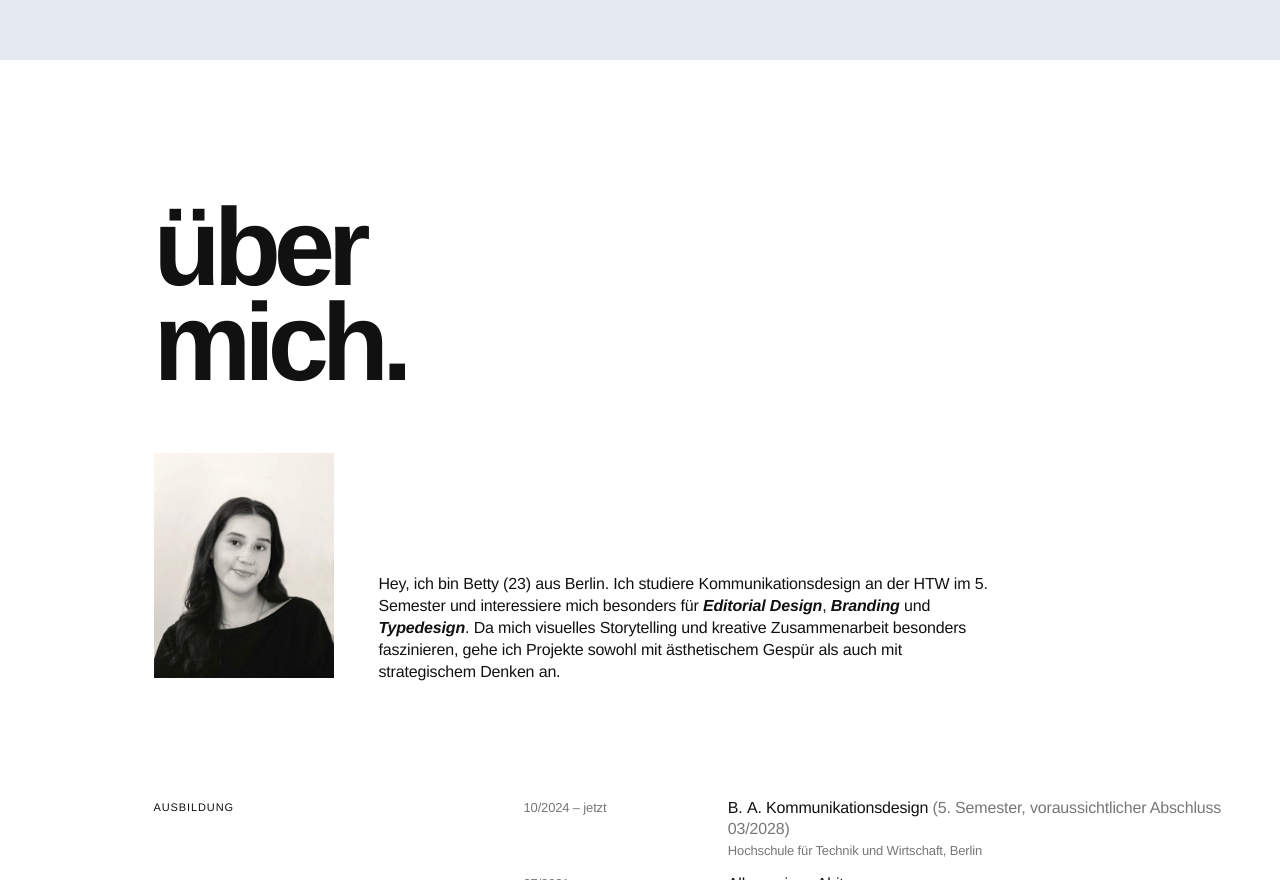
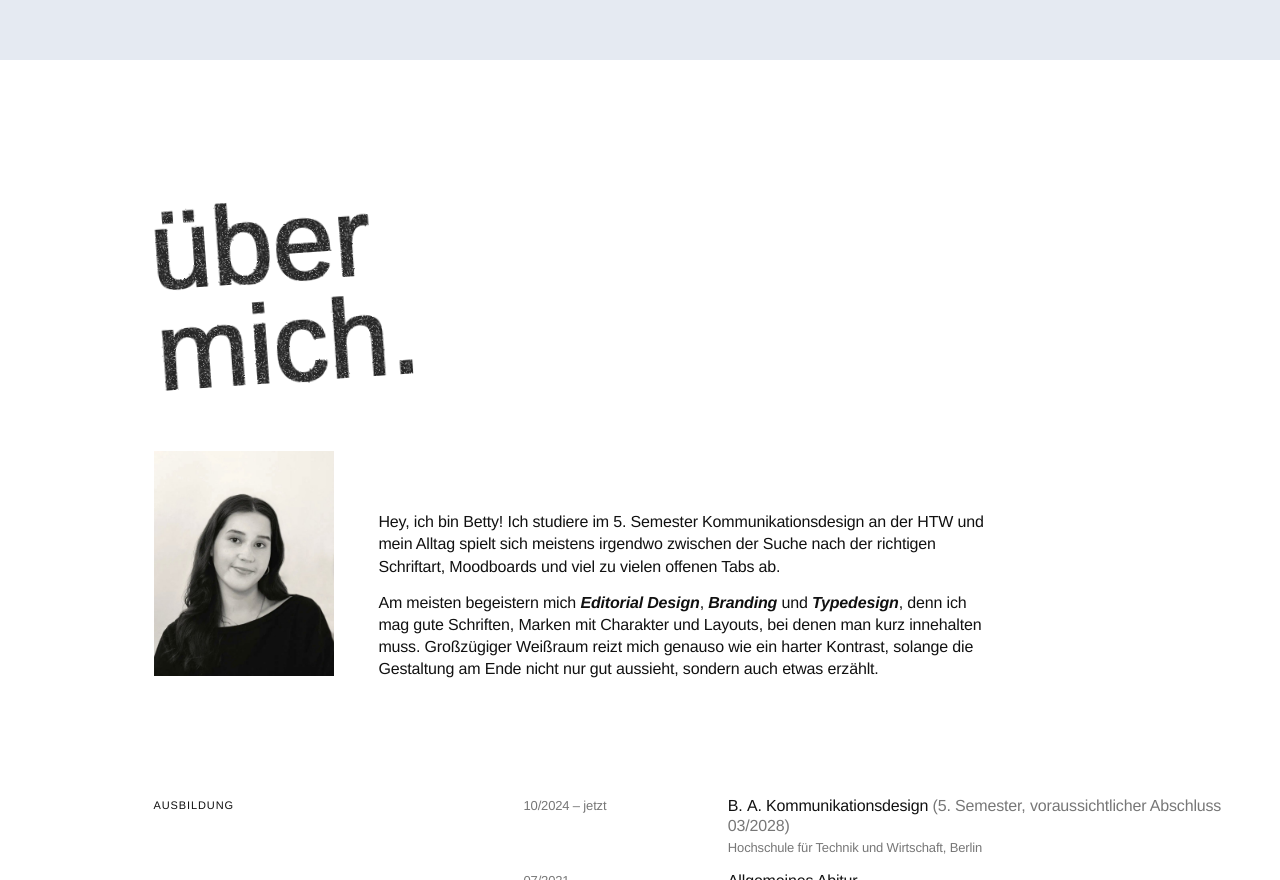
Before and after one commit to bettydopke/website-, a plain HTML site: page assets/index.html in a window 1280 px wide. Shown: the part 740-1620 px from the top of the page. Drawn offline with Linux system fonts and the light colour scheme; files whose address does not match are found by name; a web font is replaced by a local one.

Commit message:
Add files via upload

```diff
--- a/assets/index.html
+++ b/assets/index.html
@@ -66,6 +66,16 @@
       font-weight: 700;
       font-display: swap;
       src: url("assets/fonts/ibm-plex-sans-latin-700-italic.woff2") format("woff2");
+    }
+
+    /* Handschrift für die Titel: Nothing You Could Do von Kimberly Geswein (SIL Open Font License, siehe assets/fonts/OFL-nothing-you-could-do.txt) */
+
+    @font-face {
+      font-family: "Nothing You Could Do";
+      font-style: normal;
+      font-weight: 400;
+      font-display: swap;
+      src: url("assets/fonts/nothing-you-could-do-latin-400-normal.woff2") format("woff2");
     }
 
     :root {
@@ -438,6 +448,11 @@
       font-weight: 700;
     }
 
+    .ueber-text .ueber-absatz {
+      display: block;
+      margin-top: 0.9em;
+    }
+
     .lebenslauf {
       margin-top: clamp(100px, 15vh, 170px);
     }
@@ -552,6 +567,28 @@
       font-weight: 700;
       line-height: 0.86;
       letter-spacing: -0.065em;
+    }
+
+    /* Handgeschriebene Titel mit Bleistift-Struktur */
+    .gross-titel.handschrift {
+      font-family: "Nothing You Could Do", var(--schrift);
+      font-weight: 400;
+      font-size: var(--fs-xl);
+      line-height: 0.92;
+      letter-spacing: 0;
+      color: #262626;
+      filter: url(#bleistift);
+      /* leicht nach rechts, damit die Schrift optisch bündig mit Foto und Text steht */
+      transform: translateX(0.06em) rotate(-4deg);
+      transform-origin: left bottom;
+    }
+
+    .ueber-titel.handschrift {
+      margin-bottom: clamp(36px, 6vh, 64px);
+    }
+
+    .kontakt-raster:has(.handschrift) {
+      row-gap: clamp(32px, 5vh, 52px);
     }
 
 
@@ -1870,6 +1907,18 @@
     <button class="bild-weiter" type="button" aria-label="Nächstes Bild">→</button>
   </div>
 
+  <!-- Bleistift-Struktur für die handgeschriebenen Titel -->
+  <svg width="0" height="0" style="position:absolute" aria-hidden="true" focusable="false">
+    <filter id="bleistift" x="-5%" y="-10%" width="110%" height="120%">
+      <feMorphology operator="dilate" radius="0.9" in="SourceGraphic" result="kraeftiger"/>
+      <feTurbulence type="fractalNoise" baseFrequency="0.8" numOctaves="2" seed="3" result="wackeln"/>
+      <feDisplacementMap in="kraeftiger" in2="wackeln" scale="2" result="strich"/>
+      <feTurbulence type="fractalNoise" baseFrequency="1.4" numOctaves="1" seed="8" result="koernung"/>
+      <feColorMatrix in="koernung" type="matrix" values="0 0 0 0 0  0 0 0 0 0  0 0 0 0 0  0 0 0 -3 2.6" result="maske"/>
+      <feComposite in="strich" in2="maske" operator="in"/>
+    </filter>
+  </svg>
+
   <div class="cursor ist-versteckt" id="cursor" aria-hidden="true">
     <span>
       <svg viewBox="-13 -13 26 26"><path fill="currentColor" d="M0,-12.6 C0.9,-4.6 4.6,-0.9 12.6,0 C4.6,0.9 0.9,4.6 0,12.6 C-0.9,4.6 -4.6,0.9 -12.6,0 C-4.6,-0.9 -0.9,-4.6 0,-12.6Z"/></svg>
@@ -1914,7 +1963,7 @@
   <section id="about">
     <div class="ueber-innen">
 
-      <h2 class="gross-titel ueber-titel"><span lang="de">über<br>mich.</span><span lang="en">about<br>me.</span></h2>
+      <h2 class="gross-titel handschrift ueber-titel"><span lang="de">über<br>mich.</span><span lang="en">about<br>me.</span></h2>
 
       <div class="ueber-raster">
         <div class="ueber-foto">
@@ -1923,12 +1972,18 @@
 
         <p class="ueber-text zeilen">
           <span lang="de">
-          <span class="zl">Hey, ich bin Betty (23) aus Berlin. Ich studiere Kommunikationsdesign an der HTW im 5. Semester</span>
-          <span class="zl">und interessiere mich besonders für <em>Editorial Design</em>, <em>Branding</em> und <em>Typedesign</em>. Da mich</span>
-          <span class="zl">visuelles Storytelling und kreative Zusammenarbeit besonders faszinieren, gehe ich Projekte</span>
-          <span class="zl">sowohl mit ästhetischem Gespür als auch mit strategischem Denken an.</span>
+          <span class="zl">Hey, ich bin Betty! Ich studiere im 5. Semester Kommunikationsdesign an der HTW und mein Alltag</span>
+          <span class="zl">spielt sich meistens irgendwo zwischen der Suche nach der richtigen Schriftart, Moodboards und viel</span>
+          <span class="zl">zu vielen offenen Tabs ab.</span>
+          <span class="ueber-absatz">
+          <span class="zl">Am meisten begeistern mich <em>Editorial Design</em>, <em>Branding</em> und <em>Typedesign</em>, denn ich mag gute</span>
+          <span class="zl">Schriften, Marken mit Charakter und Layouts, bei denen man kurz innehalten muss. Großzügiger</span>
+          <span class="zl">Weißraum reizt mich genauso wie ein harter Kontrast, solange die Gestaltung am Ende nicht nur gut</span>
+          <span class="zl">aussieht, sondern auch etwas erzählt.</span>
           </span>
-          <span lang="en">Hey, I'm Betty (23) from Berlin. I'm in my fifth semester of Communication Design at HTW Berlin and I'm especially interested in <em>editorial design</em>, <em>branding</em> and <em>type design</em>. Visual storytelling and creative collaboration fascinate me, so I approach projects with both an eye for aesthetics and strategic thinking.</span>
+          </span>
+          <span lang="en">Hey, I'm Betty! I'm in my fifth semester of Communication Design at HTW Berlin, and my everyday life usually plays out somewhere between hunting for the right typeface, moodboards and far too many open tabs.
+          <span class="ueber-absatz">What excites me most is <em>editorial design</em>, <em>branding</em> and <em>type design</em>, because I love good typefaces, brands with character and layouts that make you pause for a moment. Generous white space appeals to me just as much as hard contrast, as long as the design ends up not only looking good but also telling a story.</span></span>
         </p>
       </div>
 
@@ -2108,7 +2163,7 @@
 
   <div class="seite" id="kontaktSeite" aria-hidden="true">
     <div class="seite-innen kontakt-raster">
-      <h2 class="gross-titel kontakt-titel"><span lang="de">schreib<br>mir.</span><span lang="en">let's<br>talk.</span></h2>
+      <h2 class="gross-titel handschrift kontakt-titel"><span lang="de">schreib<br>mir.</span><span lang="en">let's<br>talk.</span></h2>
 
       <dl class="kontakt-info">
         <div>
```
